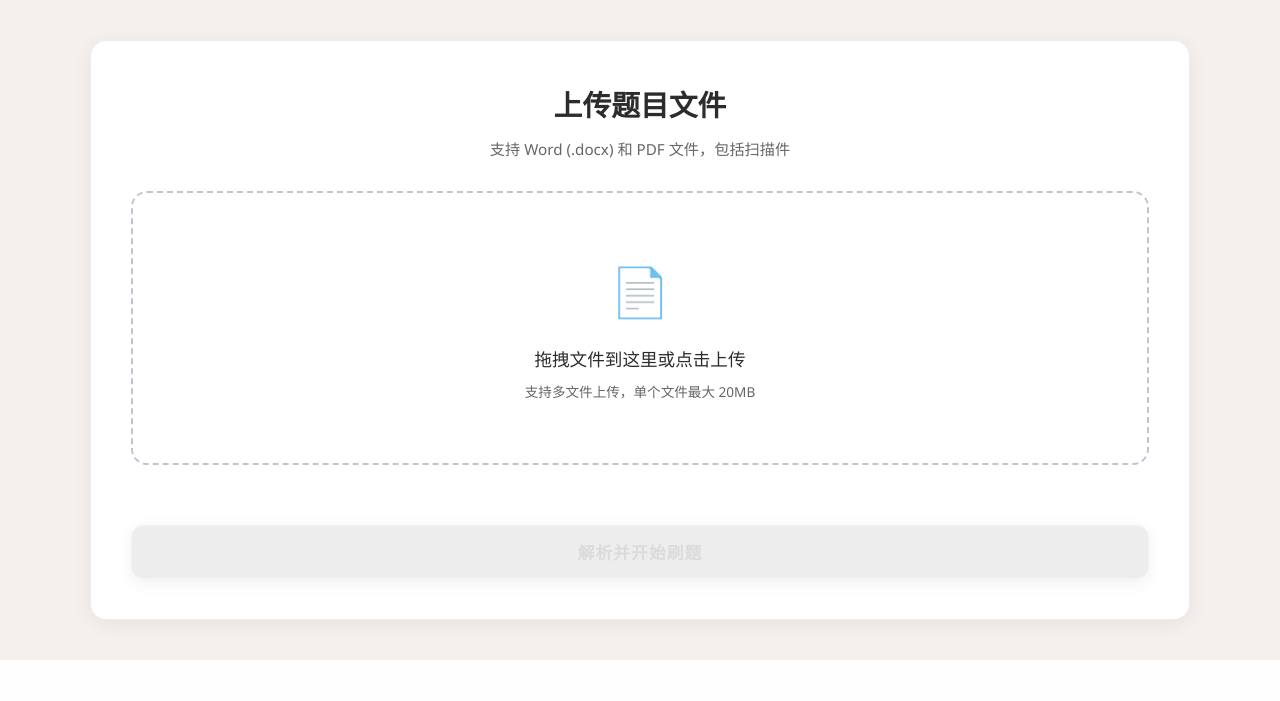
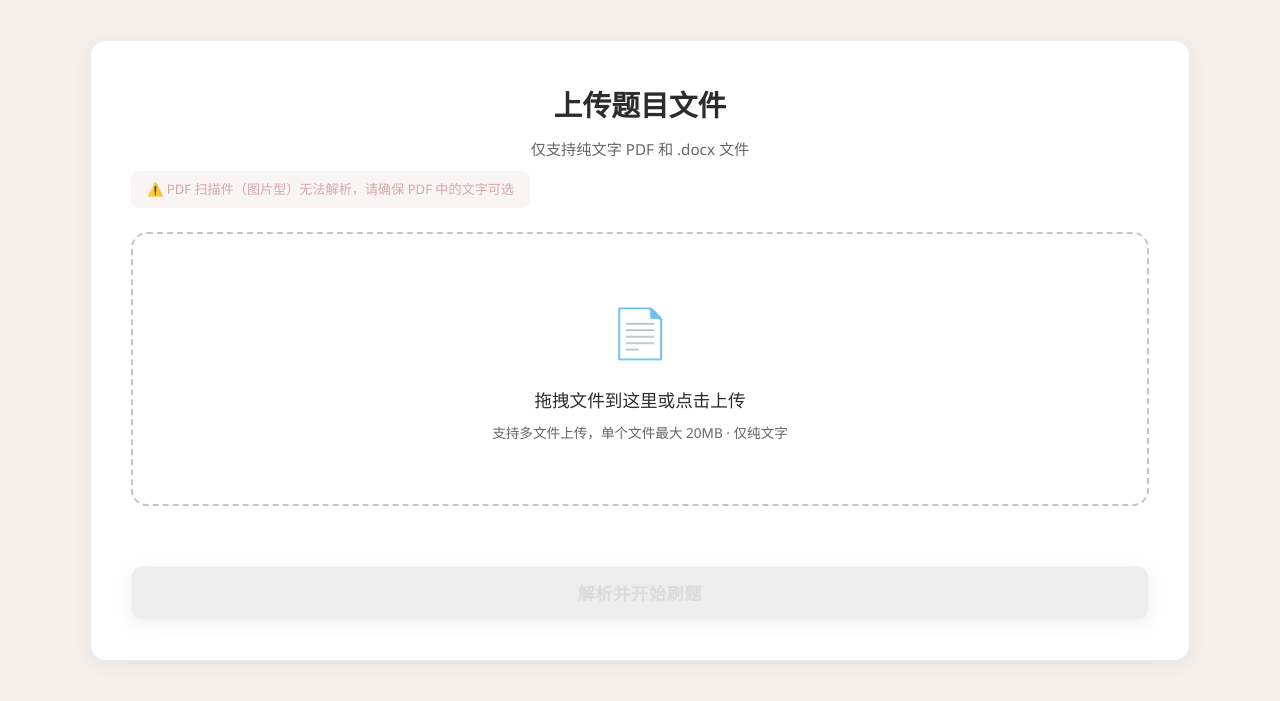
Before and after one commit to wz152/quiz-app, a Flask app: page / in a window 1280 px wide. Shown: the part 142-843 px from the top of the page. Before the commit the page ends 802 px from the top, so only its background shows below. Run offline with Flask 3, Linux system fonts and the light colour scheme.

Commit message:
上传页添加文件格式提醒

```diff
--- a/static/style.css
+++ b/static/style.css
@@ -93,8 +93,23 @@ body {
 .subtitle {
     text-align: center;
     color: var(--light-text);
-    margin-bottom: 30px;
+    margin-bottom: 10px;
     font-size: 0.95rem;
+}
+
+.upload-note {
+    text-align: center;
+    color: var(--dusty-rose);
+    margin-bottom: 24px;
+    font-size: 0.82rem;
+    background: rgba(212,169,169,0.12);
+    padding: 8px 16px;
+    border-radius: 8px;
+    display: inline-block;
+    margin-left: auto;
+    margin-right: auto;
+    width: fit-content;
+    max-width: 100%;
 }
 
 .upload-zone {
--- a/templates/index.html
+++ b/templates/index.html
@@ -18,12 +18,13 @@
             <div id="upload-view" class="view active">
                 <div class="card upload-card">
                     <h2 class="section-title">上传题目文件</h2>
-                    <p class="subtitle">支持 Word (.docx) 和 PDF 文件，包括扫描件</p>
+                    <p class="subtitle">仅支持纯文字 PDF 和 .docx 文件</p>
+                    <p class="upload-note">⚠️ PDF 扫描件（图片型）无法解析，请确保 PDF 中的文字可选</p>
 
                     <div class="upload-zone" id="upload-zone">
                         <div class="upload-icon">📄</div>
                         <p class="upload-text">拖拽文件到这里或点击上传</p>
-                        <p class="upload-hint">支持多文件上传，单个文件最大 20MB</p>
+                        <p class="upload-hint">支持多文件上传，单个文件最大 20MB · 仅纯文字</p>
                         <input type="file" id="file-input" multiple accept=".docx,.pdf" style="display: none;">
                     </div>
 
```
